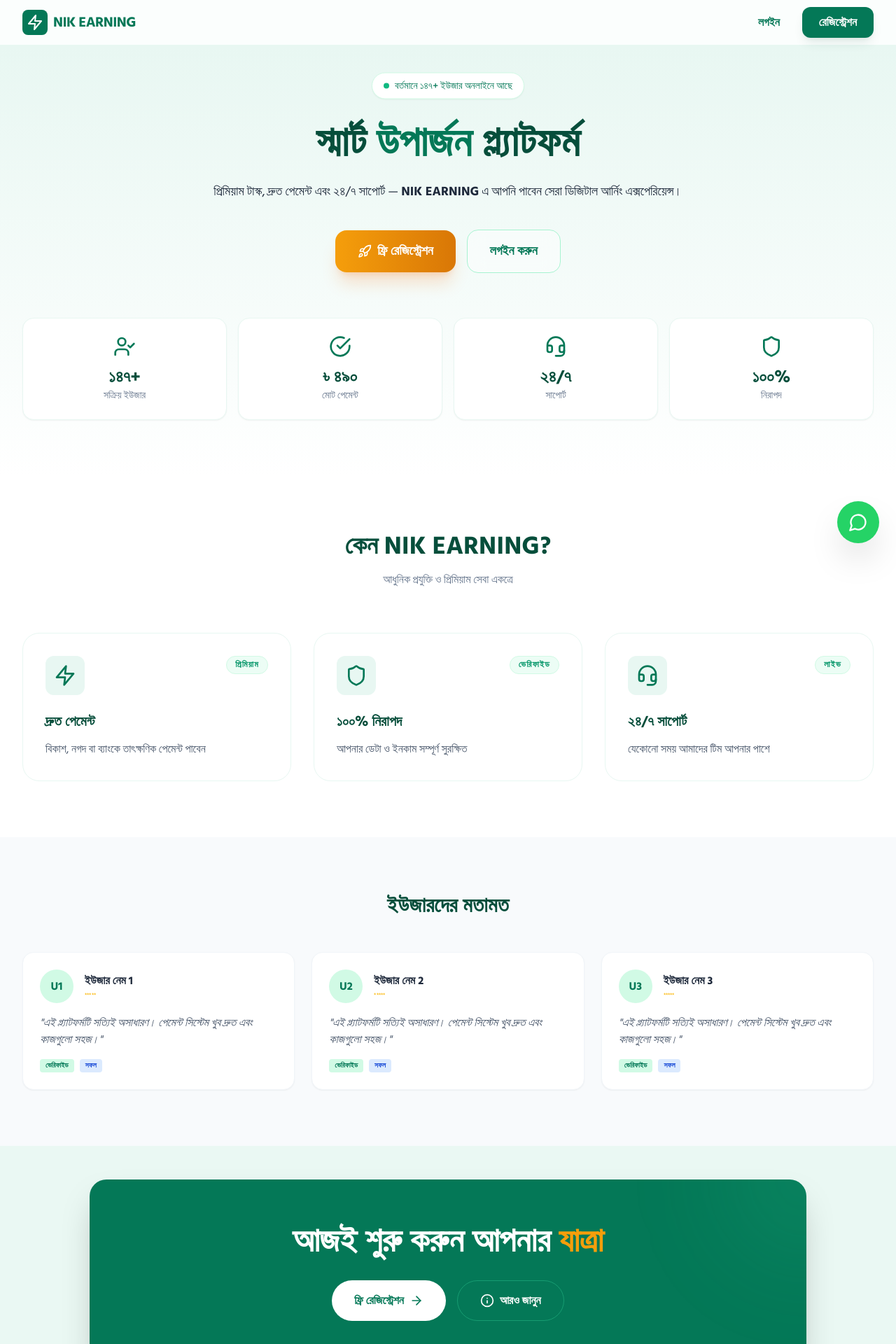
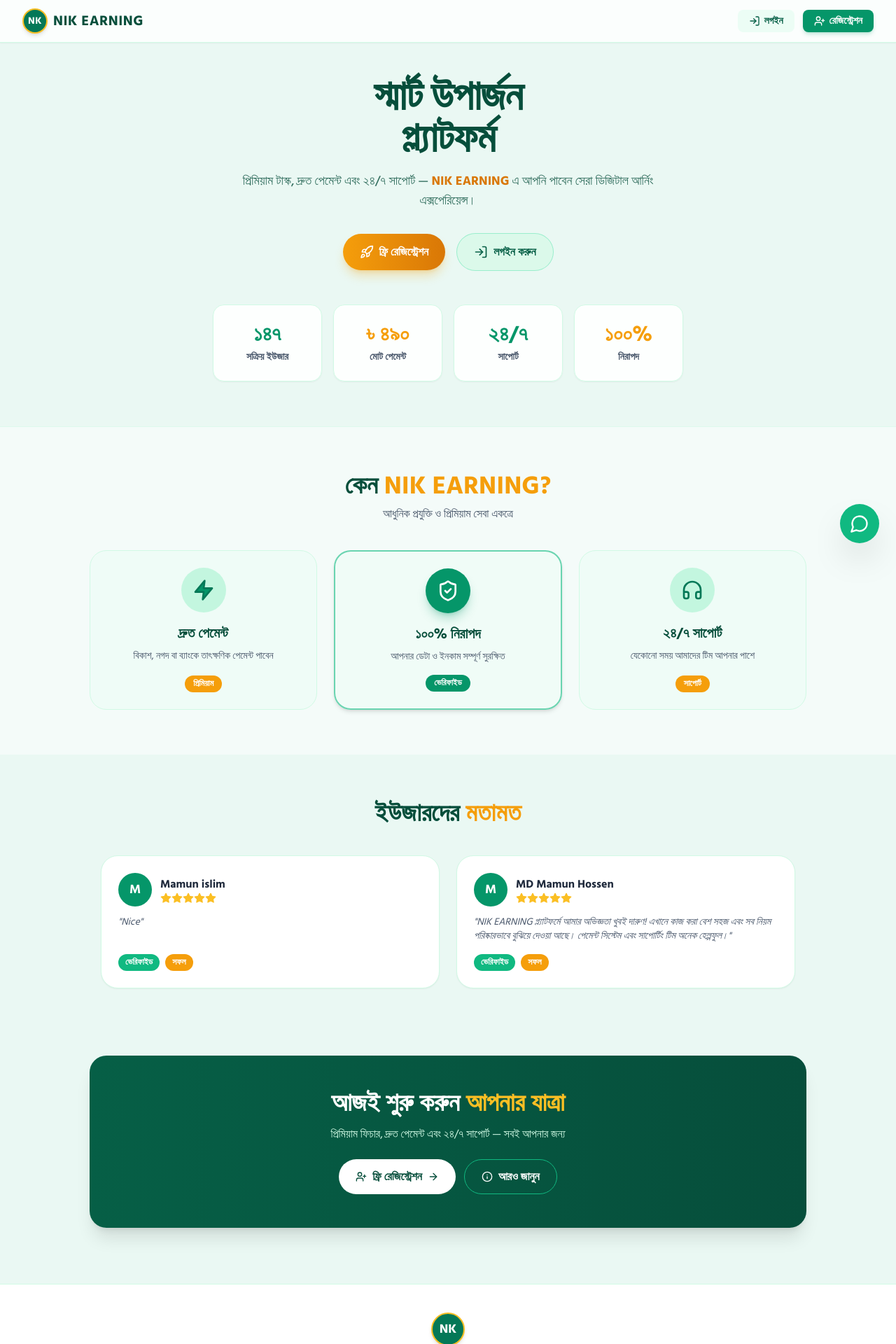
Before and after one commit to 2550rayhanpc/liteearning, a Next.js app: page / in a window 1280 px wide. Shown: the top 1920 px of the page at 70% size. Built offline with nearby package versions, Linux system fonts and the light colour scheme.

Commit message:
Update page.js

```diff
--- a/app/page.js
+++ b/app/page.js
@@ -1,230 +1,221 @@
-"use client";
-
 import React from "react";
 import {
-  Rocket, Shield, Zap, Headset, ArrowRight,
-  UserCheck, CheckCircle, Star, MessageCircle,
-  Facebook, Youtube, Send, Info
+  Rocket, LogIn, UserPlus, Zap, ShieldCheck, Headphones,
+  MessageCircle, Star, ArrowRight, Info, Menu
 } from "lucide-react";
 
-// --- Sub-Components ---
+export default function Home() {
+  return (
+    <div className="min-h-screen flex flex-col justify-between relative overflow-x-hidden">
 
-const Navbar = () => (
-  <nav className="sticky top-0 z-50 bg-white/80 backdrop-blur-md border-b border-[#e8f7f2]">
-    <div className="max-w-7xl mx-auto px-4 sm:px-6 lg:px-8">
-      <div className="flex justify-between items-center h-16">
-        <div className="flex items-center gap-2">
-          <div className="bg-[#047857] p-1.5 rounded-lg">
-            <Zap className="text-white w-6 h-6" />
+      {/* 1. HEADER / NAVBAR */}
+      <header className="w-full bg-white/80 backdrop-blur-md border-b border-emerald-100 sticky top-0 z-50 px-4 md:px-8 py-3 flex items-center justify-between shadow-sm">
+        <div className="flex items-center gap-3">
+          <button className="md:hidden text-emerald-800 p-1">
+            <Menu className="w-6 h-6" />
+          </button>
+          <div className="flex items-center gap-2 font-bold text-xl text-emerald-900 tracking-wide">
+            <div className="w-9 h-9 rounded-full bg-emerald-700 text-white flex items-center justify-center font-extrabold text-sm shadow-md border-2 border-amber-400">
+              NK
             </div>
-          <span className="text-xl font-bold text-[#047857] tracking-tight">NIK EARNING</span>
+            <span>NIK EARNING</span>
           </div>
-        <div className="flex items-center gap-4">
-          <button className="text-[#047857] font-semibold px-4 py-2 hover:bg-[#e8f7f2] rounded-xl transition-all">
-            লগইন
+        </div>
+
+        <div className="flex items-center gap-2 md:gap-3">
+          <button className="flex items-center gap-1.5 px-3 md:px-4 py-1.5 text-sm font-semibold text-emerald-800 bg-emerald-50 hover:bg-emerald-100 rounded-lg transition">
+            <LogIn className="w-4 h-4" />
+            <span>লগইন</span>
           </button>
-          <button className="bg-[#047857] text-white px-6 py-2.5 rounded-xl font-bold shadow-lg shadow-emerald-900/10 hover:bg-[#065f46] transition-all">
-            রেজিস্ট্রেশন
+          <button className="flex items-center gap-1.5 px-3 md:px-4 py-1.5 text-sm font-semibold text-white bg-emerald-600 hover:bg-emerald-700 rounded-lg transition shadow-md shadow-emerald-600/20">
+            <UserPlus className="w-4 h-4" />
+            <span>রেজিস্ট্রেশন</span>
           </button>
+        </div>
+      </header>
+
+      {/* 2. HERO SECTION */}
+      <section className="px-4 pt-12 pb-16 text-center max-w-5xl mx-auto flex flex-col items-center">
+        <h1 className="text-4xl md:text-6xl font-black text-emerald-900 tracking-tight leading-tight mb-4">
+          স্মার্ট উপার্জন <br /> প্ল্যাটফর্ম
+        </h1>
+        <p className="text-emerald-900/80 text-base md:text-lg max-w-2xl font-medium mb-8 leading-relaxed">
+          প্রিমিয়াম টাস্ক, দ্রুত পেমেন্ট এবং ২৪/৭ সাপোর্ট — <span className="text-amber-600 font-bold">NIK EARNING</span> এ আপনি পাবেন সেরা ডিজিটাল আর্নিং এক্সপেরিয়েন্স।
+        </p>
+
+        {/* Action Buttons */}
+        <div className="flex flex-wrap items-center justify-center gap-4 mb-12">
+          <button className="flex items-center gap-2 px-6 py-3.5 bg-gradient-to-r from-amber-500 to-amber-600 hover:from-amber-600 hover:to-amber-700 text-white font-bold rounded-full shadow-lg shadow-amber-500/30 transition transform hover:-translate-y-0.5">
+            <Rocket className="w-5 h-5" />
+            <span>ফ্রি রেজিস্ট্রেশন</span>
+          </button>
+          <button className="flex items-center gap-2 px-6 py-3.5 bg-emerald-100/60 hover:bg-emerald-100 text-emerald-800 font-bold border border-emerald-300/60 rounded-full transition">
+            <LogIn className="w-5 h-5" />
+            <span>লগইন করুন</span>
+          </button>
+        </div>
+
+        {/* Stats Grid */}
+        <div className="grid grid-cols-2 md:grid-cols-4 gap-4 w-full max-w-4xl">
+          {[
+            { value: "১৪৭", label: "সক্রিয় ইউজার", color: "text-emerald-600" },
+            { value: "৳ ৪৯০", label: "মোট পেমেন্ট", color: "text-amber-500" },
+            { value: "২৪/৭", label: "সাপোর্ট", color: "text-emerald-600" },
+            { value: "১০০%", label: "নিরাপদ", color: "text-amber-500" },
+          ].map((stat, index) => (
+            <div key={index} className="bg-white/90 backdrop-blur-sm p-4 md:p-6 rounded-2xl border border-emerald-100 shadow-sm text-center">
+              <h3 className={`text-2xl md:text-3xl font-extrabold ${stat.color} mb-1`}>{stat.value}</h3>
+              <p className="text-xs md:text-sm text-slate-600 font-semibold">{stat.label}</p>
+            </div>
+          ))}
+        </div>
+      </section>
+
+      {/* 3. FEATURES SECTION ("কেন NIK EARNING?") */}
+      <section className="px-4 py-16 bg-white/50 border-t border-emerald-100/60">
+        <div className="max-w-5xl mx-auto text-center">
+          <h2 className="text-3xl md:text-4xl font-extrabold text-emerald-900 mb-2">
+            কেন <span className="text-amber-500">NIK EARNING?</span>
+          </h2>
+          <p className="text-slate-600 font-medium mb-10">আধুনিক প্রযুক্তি ও প্রিমিয়াম সেবা একত্রে</p>
+
+          <div className="grid md:grid-cols-3 gap-6">
+            {/* Feature 1 */}
+            <div className="bg-emerald-50/50 p-6 rounded-3xl border border-emerald-100 flex flex-col items-center text-center">
+              <div className="w-16 h-16 rounded-full bg-emerald-200/60 flex items-center justify-center text-emerald-700 mb-4">
+                <Zap className="w-8 h-8 fill-emerald-600" />
+              </div>
+              <h3 className="text-xl font-bold text-emerald-900 mb-2">দ্রুত পেমেন্ট</h3>
+              <p className="text-slate-600 text-sm mb-4">বিকাশ, নগদ বা ব্যাংকে তাৎক্ষণিক পেমেন্ট পাবেন</p>
+              <span className="mt-auto px-3 py-1 bg-amber-500 text-white text-xs font-bold rounded-full">প্রিমিয়াম</span>
+            </div>
+
+            {/* Feature 2 */}
+            <div className="bg-emerald-50/50 p-6 rounded-3xl border-2 border-emerald-500/60 shadow-md flex flex-col items-center text-center relative">
+              <div className="w-16 h-16 rounded-full bg-emerald-600 text-white flex items-center justify-center mb-4 shadow-lg shadow-emerald-600/30">
+                <ShieldCheck className="w-8 h-8" />
+              </div>
+              <h3 className="text-xl font-bold text-emerald-900 mb-2">১০০% নিরাপদ</h3>
+              <p className="text-slate-600 text-sm mb-4">আপনার ডেটা ও ইনকাম সম্পূর্ণ সুরক্ষিত</p>
+              <span className="mt-auto px-3 py-1 bg-emerald-600 text-white text-xs font-bold rounded-full">ভেরিফাইড</span>
+            </div>
+
+            {/* Feature 3 */}
+            <div className="bg-emerald-50/50 p-6 rounded-3xl border border-emerald-100 flex flex-col items-center text-center">
+              <div className="w-16 h-16 rounded-full bg-emerald-200/60 flex items-center justify-center text-emerald-700 mb-4">
+                <Headphones className="w-8 h-8" />
+              </div>
+              <h3 className="text-xl font-bold text-emerald-900 mb-2">২৪/৭ সাপোর্ট</h3>
+              <p className="text-slate-600 text-sm mb-4">যেকোনো সময় আমাদের টিম আপনার পাশে</p>
+              <span className="mt-auto px-3 py-1 bg-amber-500 text-white text-xs font-bold rounded-full">সাপোর্ট</span>
             </div>
           </div>
         </div>
-  </nav>
-);
+      </section>
 
-const Hero = () => (
-  <section className="relative pt-12 pb-20 overflow-hidden bg-gradient-to-b from-[#e8f7f2] to-white">
-    <div className="max-w-7xl mx-auto px-4 sm:px-6 lg:px-8 text-center">
-      <div className="inline-flex items-center gap-2 bg-white px-4 py-2 rounded-full border border-emerald-100 shadow-sm mb-6 animate-bounce">
-        <span className="flex h-2 w-2 rounded-full bg-emerald-500"></span>
-        <span className="text-sm font-medium text-[#047857]">বর্তমানে ১৪৭+ ইউজার অনলাইনে আছে</span>
+      {/* 4. REVIEWS SECTION */}
+      <section className="px-4 py-16 max-w-5xl mx-auto">
+        <h2 className="text-3xl md:text-4xl font-extrabold text-center text-emerald-900 mb-10">
+          ইউজারদের <span className="text-amber-500">মতামত</span>
+        </h2>
+
+        <div className="grid md:grid-cols-2 gap-6">
+          {[
+            {
+              name: "Mamun islim",
+              review: '"Nice"',
+              badges: ["ভেরিফাইড", "সফল"]
+            },
+            {
+              name: "MD Mamun Hossen",
+              review: '"NIK EARNING প্ল্যাটফর্মে আমার অভিজ্ঞতা খুবই দারুণ! এখানে কাজ করা বেশ সহজ এবং সব নিয়ম পরিষ্কারভাবে বুঝিয়ে দেওয়া আছে। পেমেন্ট সিস্টেম এবং সাপোর্টিং টিম অনেক হেল্পফুল।"',
+              badges: ["ভেরিফাইড", "সফল"]
+            }
+          ].map((item, idx) => (
+            <div key={idx} className="bg-white p-6 rounded-3xl border border-emerald-100 shadow-sm flex flex-col">
+              <div className="flex items-center gap-3 mb-3">
+                <div className="w-12 h-12 rounded-full bg-emerald-600 text-white font-bold flex items-center justify-center text-lg">
+                  M
                 </div>
-
-      <h1 className="text-4xl md:text-6xl font-extrabold text-[#064e3b] leading-tight mb-6">
-        স্মার্ট <span className="text-[#047857]">উপার্জন</span> প্ল্যাটফর্ম
-      </h1>
-
-      <p className="max-w-2xl mx-auto text-lg text-[#1e293b] leading-relaxed mb-10">
-        প্রিমিয়াম টাস্ক, দ্রুত পেমেন্ট এবং ২৪/৭ সাপোর্ট — <span className="font-bold">NIK EARNING</span> এ আপনি পাবেন সেরা ডিজিটাল আর্নিং এক্সপেরিয়েন্স।
-      </p>
-
-      <div className="flex flex-col sm:flex-row items-center justify-center gap-4 mb-16">
-        <button className="w-full sm:w-auto flex items-center justify-center gap-2 bg-gradient-to-r from-[#f59e0b] to-[#d97706] text-white px-8 py-4 rounded-2xl font-bold text-lg shadow-xl shadow-orange-500/20 hover:scale-105 transition-all">
-          <Rocket className="w-5 h-5" /> ফ্রি রেজিস্ট্রেশন
-        </button>
-        <button className="w-full sm:w-auto flex items-center justify-center gap-2 bg-white/40 backdrop-blur-md border border-emerald-200 text-[#047857] px-8 py-4 rounded-2xl font-bold text-lg hover:bg-white transition-all">
-          লগইন করুন
-        </button>
-      </div>
-
-      {/* Stats Bar */}
-      <div className="grid grid-cols-2 lg:grid-cols-4 gap-4">
-        {[
-          { label: "সক্রিয় ইউজার", val: "১৪৭+", icon: UserCheck },
-          { label: "মোট পেমেন্ট", val: "৳ ৪৯০", icon: CheckCircle },
-          { label: "সাপোর্ট", val: "২৪/৭", icon: Headset },
-          { label: "নিরাপদ", val: "১০০%", icon: Shield },
-        ].map((item, idx) => (
-          <div key={idx} className="bg-white p-6 rounded-2xl shadow-sm border border-[#e8f7f2] flex flex-col items-center">
-            <item.icon className="w-8 h-8 text-[#047857] mb-3" />
-            <div className="text-2xl font-bold text-[#064e3b]">{item.val}</div>
-            <div className="text-sm text-slate-500 font-medium">{item.label}</div>
-          </div>
+                <div>
+                  <h4 className="font-bold text-slate-800">{item.name}</h4>
+                  <div className="flex text-amber-400">
+                    {[...Array(5)].map((_, i) => (
+                      <Star key={i} className="w-4 h-4 fill-amber-400" />
                     ))}
                   </div>
                 </div>
-  </section>
-);
-
-const Features = () => (
-  <section className="py-20 bg-white">
-    <div className="max-w-7xl mx-auto px-4 sm:px-6 lg:px-8">
-      <div className="text-center mb-16">
-        <h2 className="text-3xl md:text-4xl font-bold text-[#064e3b] mb-4">কেন NIK EARNING?</h2>
-        <p className="text-slate-500 max-w-lg mx-auto">আধুনিক প্রযুক্তি ও প্রিমিয়াম সেবা একত্রে</p>
               </div>
-
-      <div className="grid md:grid-cols-3 gap-8">
-        {[
-          {
-            title: "দ্রুত পেমেন্ট",
-            desc: "বিকাশ, নগদ বা ব্যাংকে তাৎক্ষণিক পেমেন্ট পাবেন",
-            icon: Zap,
-            badge: "প্রিমিয়াম"
-          },
-          {
-            title: "১০০% নিরাপদ",
-            desc: "আপনার ডেটা ও ইনকাম সম্পূর্ণ সুরক্ষিত",
-            icon: Shield,
-            badge: "ভেরিফাইড"
-          },
-          {
-            title: "২৪/৭ সাপোর্ট",
-            desc: "যেকোনো সময় আমাদের টিম আপনার পাশে",
-            icon: Headset,
-            badge: "লাইভ"
-          }
-        ].map((feat, idx) => (
-          <div key={idx} className="group p-8 rounded-3xl border border-[#e8f7f2] hover:border-[#047857] hover:shadow-2xl hover:shadow-emerald-900/5 transition-all">
-            <div className="flex justify-between items-start mb-6">
-              <div className="p-3 bg-[#e8f7f2] text-[#047857] rounded-xl group-hover:bg-[#047857] group-hover:text-white transition-colors">
-                <feat.icon className="w-8 h-8" />
-              </div>
-              <span className="text-xs font-bold px-3 py-1 bg-emerald-50 text-emerald-600 rounded-full border border-emerald-100 uppercase tracking-widest">{feat.badge}</span>
-            </div>
-            <h3 className="text-xl font-bold text-[#064e3b] mb-3">{feat.title}</h3>
-            <p className="text-slate-600 leading-relaxed">{feat.desc}</p>
-          </div>
+              <p className="text-slate-600 text-sm italic mb-4 flex-grow">{item.review}</p>
+              <div className="flex gap-2">
+                {item.badges.map((b, i) => (
+                  <span key={i} className={`text-xs px-2.5 py-1 rounded-full font-semibold text-white ${i === 0 ? "bg-emerald-500" : "bg-amber-500"}`}>
+                    {b}
+                  </span>
                 ))}
-      </div>
-    </div>
-  </section>
-);
-
-const Testimonials = () => (
-  <section className="py-20 bg-[#f8fafc]">
-    <div className="max-w-7xl mx-auto px-4 sm:px-6 lg:px-8">
-      <h2 className="text-3xl font-bold text-center text-[#064e3b] mb-12">ইউজারদের মতামত</h2>
-      <div className="grid md:grid-cols-2 lg:grid-cols-3 gap-6">
-        {[1, 2, 3].map((i) => (
-          <div key={i} className="bg-white p-6 rounded-2xl shadow-sm border border-slate-100">
-            <div className="flex items-center gap-4 mb-4">
-              <div className="w-12 h-12 bg-emerald-100 rounded-full flex items-center justify-center text-[#047857] font-bold">U{i}</div>
-              <div>
-                <h4 className="font-bold text-[#1e293b]">ইউজার নেম {i}</h4>
-                <div className="flex text-amber-400 w-4 h-4">
-                  {[...Array(5)].map((_, j) => <Star key={j} fill="currentColor" size={14} />)}
-                </div>
-              </div>
-            </div>
-            <p className="text-slate-600 italic mb-4">"এই প্ল্যাটফর্মটি সত্যিই অসাধারণ। পেমেন্ট সিস্টেম খুব দ্রুত এবং কাজগুলো সহজ।"</p>
-            <div className="flex gap-2">
-              <span className="text-[10px] font-bold bg-emerald-100 text-emerald-700 px-2 py-0.5 rounded">ভেরিফাইড</span>
-              <span className="text-[10px] font-bold bg-blue-100 text-blue-700 px-2 py-0.5 rounded">সফল</span>
               </div>
             </div>
           ))}
         </div>
-    </div>
       </section>
-);
 
-const CTA = () => (
-  <section className="py-12 px-4">
-    <div className="max-w-5xl mx-auto bg-[#047857] rounded-3xl p-8 md:p-16 text-center relative overflow-hidden shadow-2xl">
-      <div className="absolute top-0 right-0 w-64 h-64 bg-emerald-400/10 rounded-full -mr-32 -mt-32 blur-3xl"></div>
-      <div className="relative z-10">
-        <h2 className="text-3xl md:text-5xl font-bold text-white mb-8">
-          আজই শুরু করুন আপনার <span className="text-[#f59e0b]">যাত্রা</span>
+      {/* 5. CTA BANNER */}
+      <section className="px-4 py-8">
+        <div className="max-w-5xl mx-auto bg-gradient-to-r from-emerald-800 to-emerald-900 text-white rounded-3xl p-8 md:p-12 text-center shadow-xl">
+          <h2 className="text-2xl md:text-4xl font-extrabold mb-3">
+            আজই শুরু করুন <span className="text-amber-400">আপনার যাত্রা</span>
           </h2>
-        <div className="flex flex-col sm:flex-row justify-center gap-4">
-          <button className="bg-white text-[#047857] px-8 py-4 rounded-full font-bold flex items-center justify-center gap-2 hover:bg-slate-100 transition-all">
-            ফ্রি রেজিস্ট্রেশন <ArrowRight className="w-5 h-5" />
+          <p className="text-emerald-100 text-sm md:text-base mb-6">প্রিমিয়াম ফিচার, দ্রুত পেমেন্ট এবং ২৪/৭ সাপোর্ট — সবই আপনার জন্য</p>
+          <div className="flex flex-wrap justify-center gap-3">
+            <button className="flex items-center gap-2 px-6 py-3 bg-white text-emerald-900 font-bold rounded-full hover:bg-emerald-50 transition">
+              <UserPlus className="w-4 h-4" />
+              <span>ফ্রি রেজিস্ট্রেশন</span>
+              <ArrowRight className="w-4 h-4" />
             </button>
-          <button className="border border-emerald-400/40 text-white px-8 py-4 rounded-full font-bold flex items-center justify-center gap-2 hover:bg-white/10 transition-all">
-            <Info className="w-5 h-5" /> আরও জানুন
+            <button className="flex items-center gap-2 px-6 py-3 border border-emerald-500 text-white font-bold rounded-full hover:bg-emerald-800/50 transition">
+              <Info className="w-4 h-4" />
+              <span>আরও জানুন</span>
             </button>
           </div>
         </div>
+      </section>
+
+      {/* FLOATING WHATSAPP BUTTON */}
+      <a
+        href="https://wa.me/"
+        target="_blank"
+        rel="noopener noreferrer"
+        className="fixed bottom-6 right-6 bg-emerald-500 hover:bg-emerald-600 text-white p-3.5 rounded-full shadow-2xl z-50 transition transform hover:scale-110"
+      >
+        <MessageCircle className="w-7 h-7" />
+      </a>
+
+      {/* 6. FOOTER */}
+      <footer className="bg-white border-t border-emerald-100 pt-10 pb-6 px-4 text-center mt-12">
+        <div className="max-w-4xl mx-auto flex flex-col items-center">
+          <div className="w-12 h-12 rounded-full bg-emerald-700 text-white flex items-center justify-center font-extrabold text-lg mb-3 shadow-md border-2 border-amber-400">
+            NK
           </div>
-  </section>
-);
-
-const Footer = () => (
-  <footer className="bg-white border-t border-slate-100 pt-16 pb-8">
-    <div className="max-w-7xl mx-auto px-4 sm:px-6 lg:px-8 text-center">
-      <div className="flex items-center justify-center gap-2 mb-4">
-        <Zap className="text-[#047857] w-6 h-6" />
-        <span className="text-2xl font-bold text-[#047857]">NIK EARNING</span>
-      </div>
-      <p className="text-slate-500 mb-8 max-w-md mx-auto">
-        বাংলাদেশের সেরা প্রিমিয়াম ডিজিটাল আর্নিং প্ল্যাটফর্ম। আমরা দিচ্ছি ১০০% পেমেন্ট গ্যারান্টি।
+          <h3 className="font-extrabold text-xl text-emerald-900 mb-2">NIK EARNING</h3>
+          <p className="text-slate-600 text-sm max-w-md mb-6">
+            বাংলাদেশের সেরা প্রিমিয়াম ডিজিটাল আর্নিং প্ল্যাটফর্ম। স্মার্ট টাস্ক, দ্রুত পেমেন্ট এবং ২৪/৭ সাপোর্ট।
           </p>
 
-      {/* Socials */}
-      <div className="flex justify-center gap-4 mb-10">
-        {[Facebook, MessageCircle, Send, Youtube].map((Icon, idx) => (
-          <a key={idx} href="#" className="w-10 h-10 flex items-center justify-center border border-slate-200 rounded-full text-slate-600 hover:bg-[#047857] hover:text-white transition-all">
-            <Icon size={20} />
-          </a>
-        ))}
+          {/* Nav Links */}
+          <div className="flex flex-wrap justify-center gap-4 text-sm font-semibold text-emerald-800 mb-6">
+            <a href="#" className="hover:text-emerald-600">হোম</a>
+            <a href="#" className="hover:text-emerald-600">আমাদের সম্পর্কে</a>
+            <a href="#" className="hover:text-emerald-600">যোগাযোগ</a>
+            <a href="#" className="hover:text-emerald-600">প্রাইভেসি পলিসি</a>
+            <a href="#" className="hover:text-emerald-600">টার্মস</a>
           </div>
 
-      <nav className="flex flex-wrap justify-center gap-x-8 gap-y-4 text-sm font-semibold text-slate-600 mb-12">
-        {["হোম", "আমাদের সম্পর্কে", "যোগাযোগ", "প্রাইভেসি পলিসি", "টার্মস"].map((link) => (
-          <a key={link} href="#" className="hover:text-[#047857]">{link}</a>
-        ))}
-      </nav>
-
-      <div className="pt-8 border-t border-slate-100 text-slate-400 text-sm">
-        © 2026 <span className="font-bold">NIK EARNING</span> • BUILT WITH ❤️ IN BD
-      </div>
+          <p className="text-xs text-slate-400 font-medium">
+            © 2026 NIK EARNING • BUILT WITH ❤️ IN BD
+          </p>
         </div>
       </footer>
-);
 
-const WhatsAppFAB = () => (
-  <a
-    href="https://wa.me/your-number"
-    target="_blank"
-    className="fixed bottom-6 right-6 z-50 bg-[#25D366] text-white p-4 rounded-full shadow-2xl hover:scale-110 transition-all"
-  >
-    <MessageCircle size={28} />
-  </a>
-);
-
-// --- Main Page Export ---
-
-export default function LandingPage() {
-  return (
-    <main className="min-h-screen">
-      <Navbar />
-      <Hero />
-      <Features />
-      <Testimonials />
-      <CTA />
-      <Footer />
-      <WhatsAppFAB />
-    </main>
+    </div>
   );
 }
```
Lines whose indentation alone changed are shown as unchanged.
